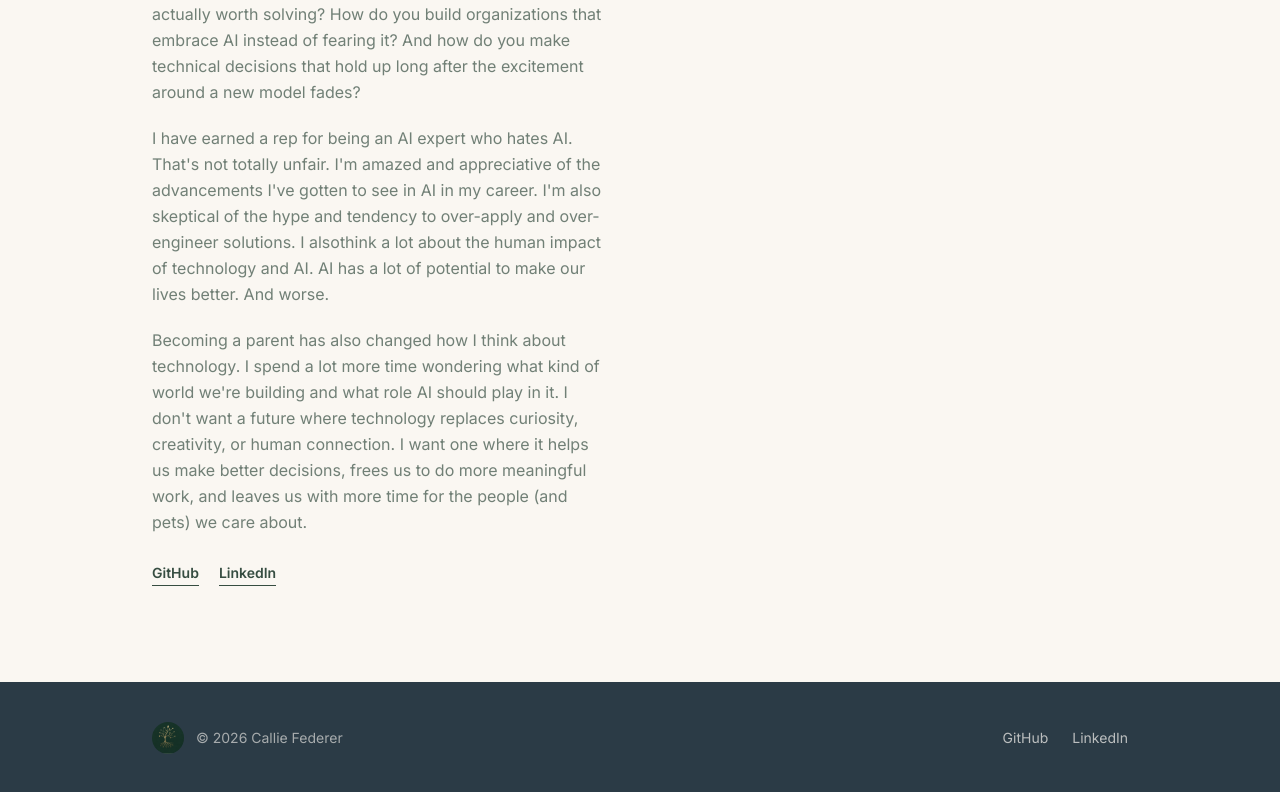
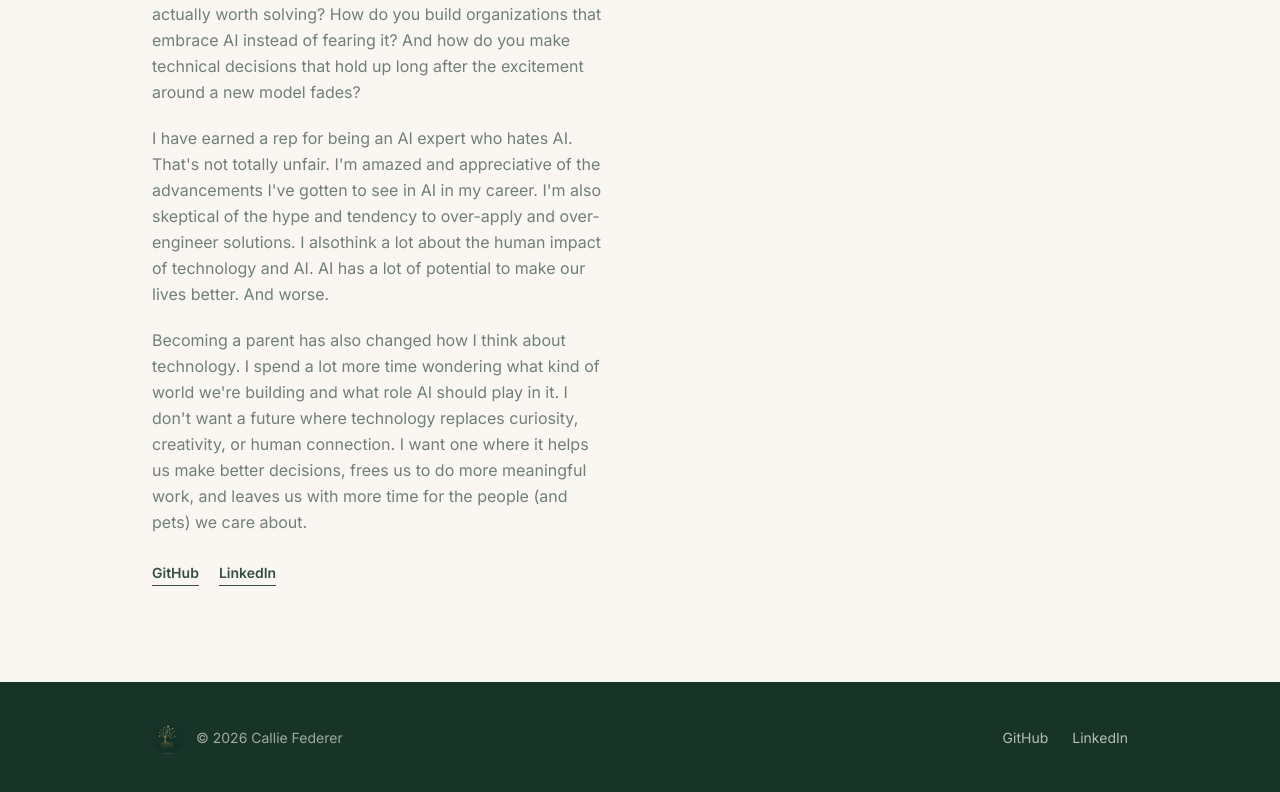
Before and after one commit to cfederer/personal-site, a Next.js app: page / in a window 1280 px wide. Shown: the part 3533-4325 px from the top of the page. Built offline with nearby package versions, Linux system fonts and the light colour scheme; a web font is replaced by a local one.

Commit message:
match lower bar color to green

```diff
--- a/app/globals.css
+++ b/app/globals.css
@@ -11,6 +11,7 @@
   --color-cream: #faf7f2;
   --color-pine: #364d41;
   --color-slate: #2b3b46;
+  --color-forest: #183429;
   --color-dusty: #64808e;
   --color-sage: #a3af92;
   --color-sand: #eee3d7;
--- a/app/page.tsx
+++ b/app/page.tsx
@@ -310,7 +310,7 @@ export default function Home() {
       </main>
 
       {/* Footer */}
-      <footer className="bg-slate text-cream">
+      <footer className="bg-forest text-cream">
         <div className="mx-auto max-w-5xl px-6 py-10 flex items-center justify-between">
           <div className="flex items-center gap-3">
             <img src="/images/logo-green.png" alt="" className="h-8 w-8 rounded-full object-cover" />
```
